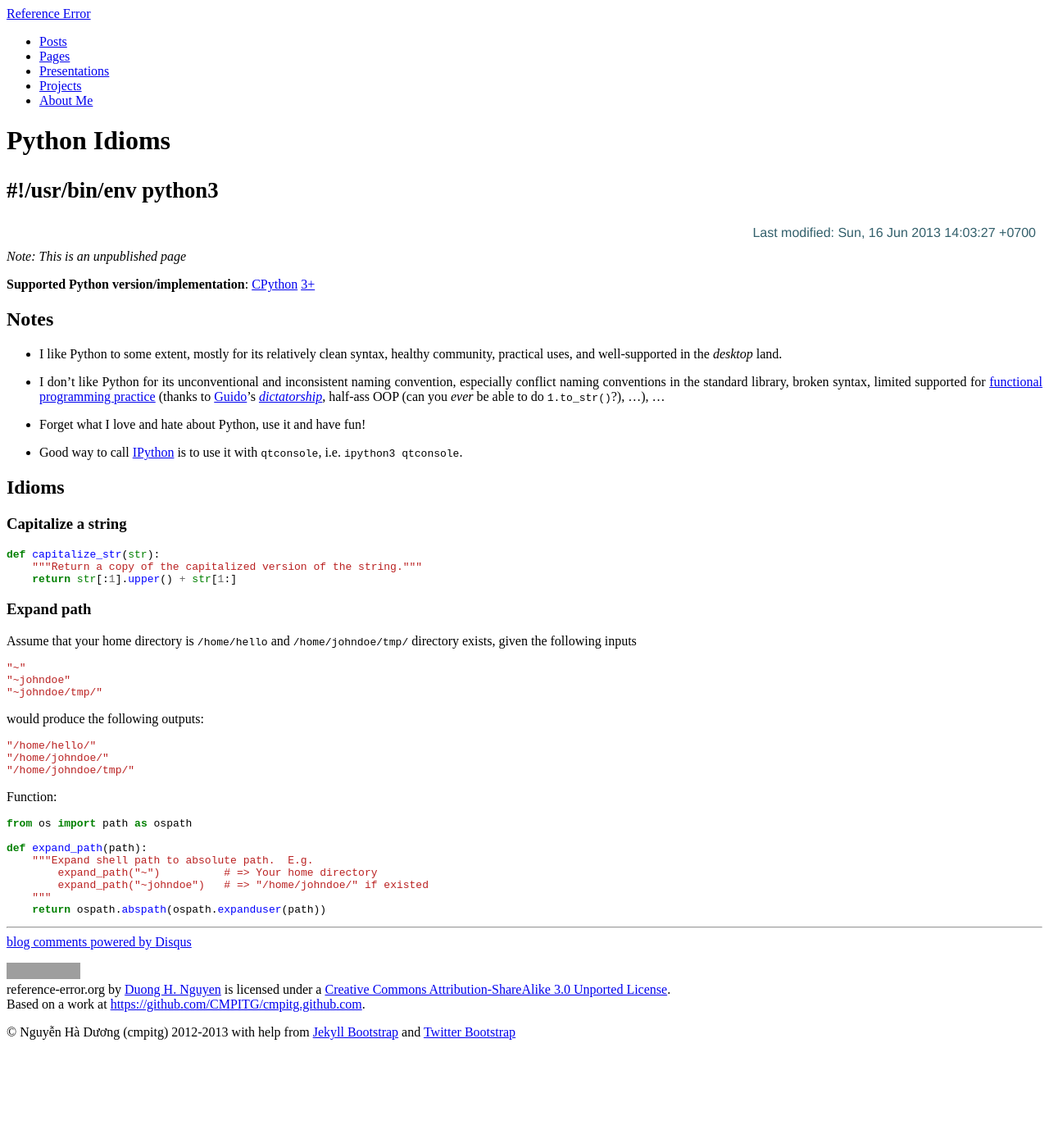
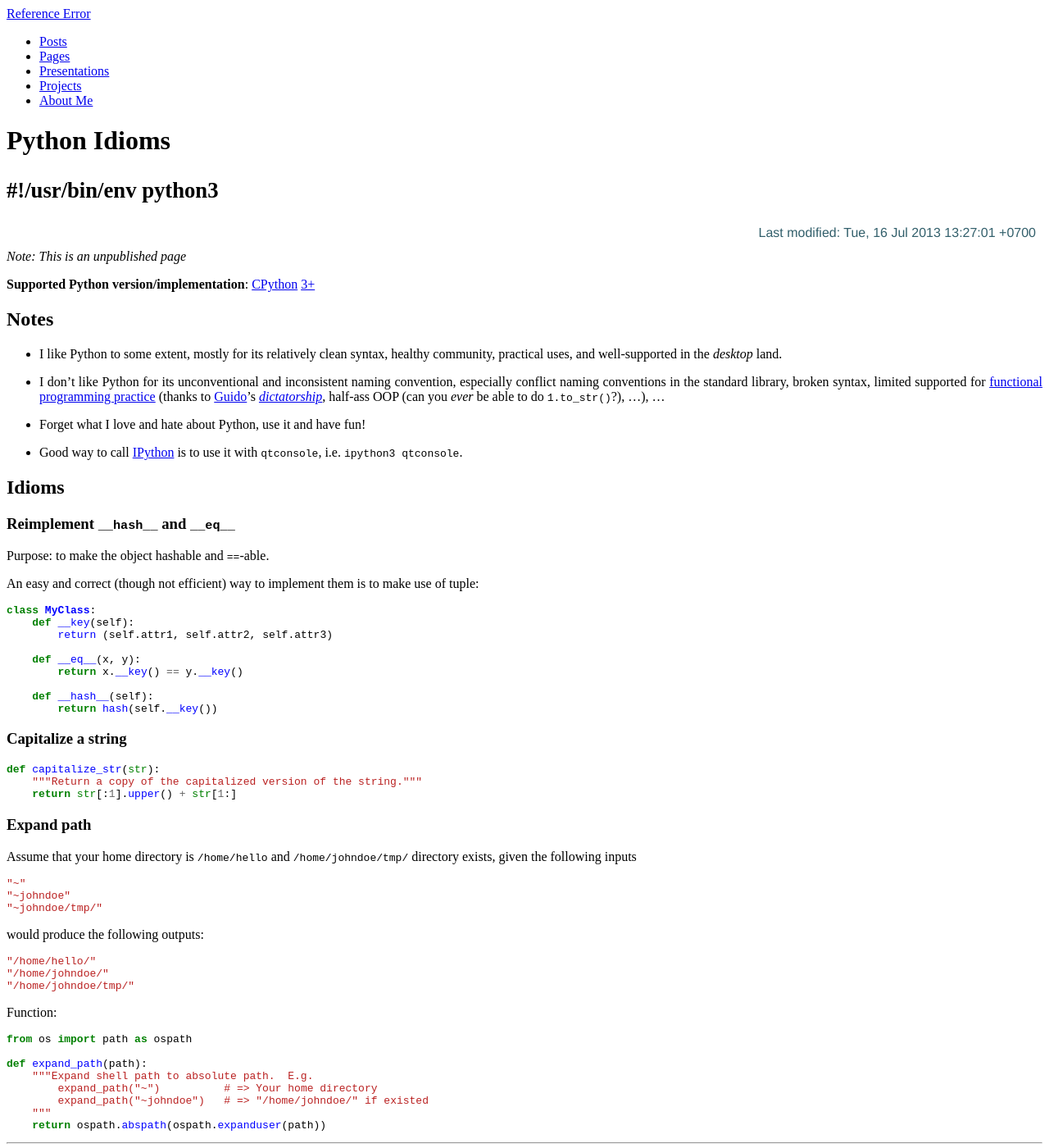
Before and after one commit to cmpitg/cmpitg.github.com, a Jekyll site: the page built from guides/python.md, in a window 1280 px wide and 1400 px high. Shown: the whole window at 82% size. Built offline with Jekyll 4.4.1, drawn with Linux system fonts in a browser that asks for light colours; Markdown is read by kramdown in place of the engine named in the settings; comment, search, counter and statistics services are not loaded; grey boxes are pictures that could not be loaded.

Commit message:
Python idiom: reimplement hash and eq

````diff
--- a/guides/python.md
+++ b/guides/python.md
@@ -5,7 +5,7 @@ tagline: "#!/usr/bin/env python3"
 category: Programming_Language
 tags: [python, guide]
 permalink: /python/
-last_updated: Sun, 16 Jun 2013 14:03:27 +0700
+last_updated: Tue, 16 Jul 2013 13:27:01 +0700
 ---
 {% include JB/setup %}
 
@@ -24,6 +24,24 @@ last_updated: Sun, 16 Jun 2013 14:03:27 +0700
 * Good way to call [IPython](http://ipython.org/) is to use it with `qtconsole`, i.e. `ipython3 qtconsole`.
 
 ## Idioms
+
+### Reimplement `__hash__` and `__eq__`
+
+Purpose: to make the object hashable and `==`-able.
+
+An easy and correct (though not efficient) way to implement them is to make use of tuple:
+
+```python
+class MyClass:
+    def __key(self):
+        return (self.attr1, self.attr2, self.attr3)
+
+    def __eq__(x, y):
+        return x.__key() == y.__key()
+
+    def __hash__(self):
+        return hash(self.__key())
+```
 
 ### Capitalize a string
 
````
Also changed, not shown: guides/pyside.md (+1 -1 lines).
